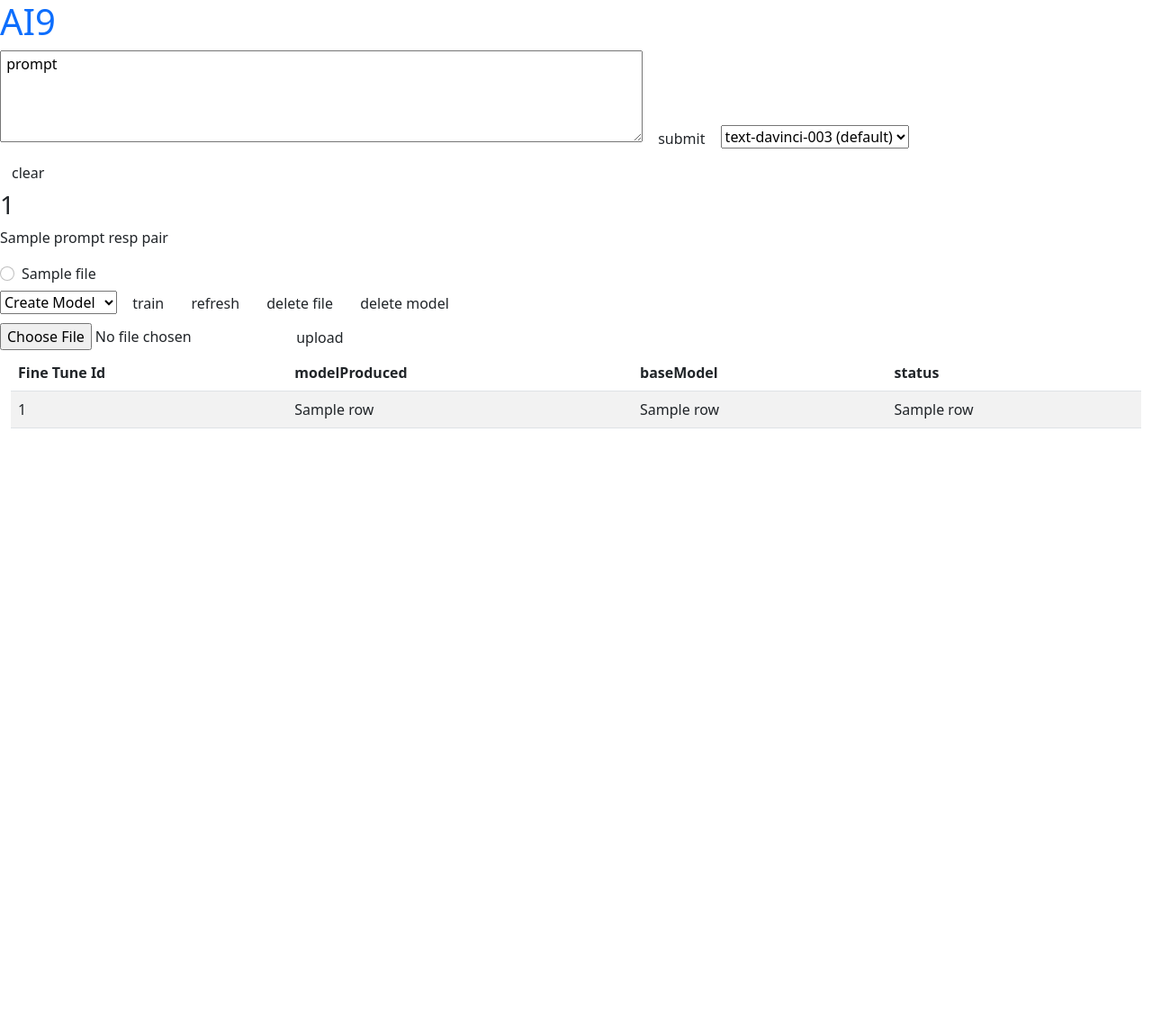
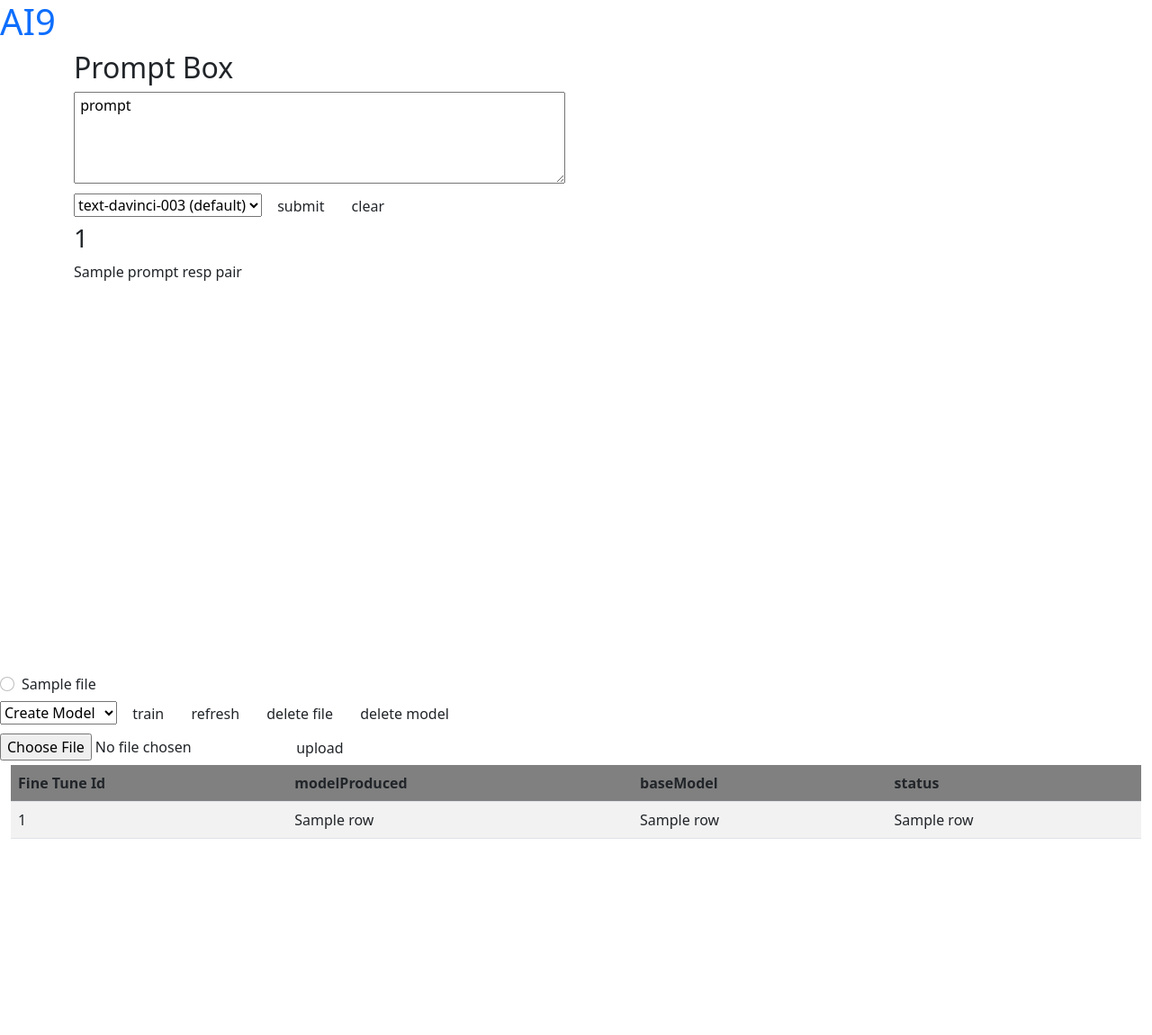
Before and after one commit to kaplannp/buildYourOpenAi, a Flask app: template templates/index.html in a window 1280 px wide. Shown: the whole page at 90% size. Before the commit the page ends 476 px from the top, so only its background shows below. Run offline with Flask 2, Linux system fonts and the light colour scheme; the template is opened without the code that fills it: most values are stand-ins (such as "Sample title", 1, 10 or a date in 2020).

Commit message:
Added css to for some better styling
included the prompt box in a bootstrap grid, and moved elements around

added scrollbar to the table

```diff
--- /dev/null
+++ b/static/style.css
@@ -0,0 +1,17 @@
+.header-table {
+	height: 300px;
+}
+.header-table thead th {
+	position: sticky;
+	top: 0;
+	z-index: 1;
+	background-color: grey;
+}
+
+textarea {
+	width: 100%;
+}
+
+.conversation {
+	height: 500px;
+}
--- a/templates/index.html
+++ b/templates/index.html
@@ -4,31 +4,46 @@
     <title>AI9</title>
     <!-- Latest compiled and minified CSS -->
     <link rel="stylesheet" href="https://cdn.jsdelivr.net/npm/bootstrap@5.2.3/dist/css/bootstrap.min.css">
-
+    <link rel="stylesheet" href="{{ url_for('static', filename='style.css') }}">
   </head>
   <body>
     <h1 class="text-primary"> AI9 </h1>
+    <div class="container">
+      <div class="row">
+	<div class="col-sm-6">
+	  <h2> Prompt Box </h2>
+        </div>
+      </div>
+      <div class="row">
+	<div class="col-sm-6">
           <form method="post" action="{{ url_for("main")}}">
-      <textarea type="text" rows="4" Cols="75" name="textbox"> prompt </textarea>
-      <button class="btn btn-default" type="submit" name="submitPrompt">
-        submit
-      </button>
+            <textarea type="text" rows="4" name="textbox"> prompt </textarea>
+            <div>
             <select name="model">
               <option value="text-davinci-003">text-davinci-003 (default)</option>
               {% for model in models %}
                 <option value="{{model}}">{{model}}</option>
               {% endfor %}
             </select>
-    </form>
-    <form method="post" action="{{ url_for("main")}}">
+            <button class="btn btn-default" type="submit" name="submitPrompt">
+              submit
+            </button>
             <button class="btn btn-default" type="submit" name="clear">
               clear
             </button>
+                </div>
           </form>
+        </div>
+      </div>
+      <div class="row">
+	<div class="col-sm-6 conversation overflow-auto">
           {% for promptRespPair in conversation %}
           <h3> {{ promptRespPair[0] }} </h3>
           <p> {{ promptRespPair[1] }} </p>
           {% endfor %}
+	</div>
+      </div>
+    </div>
     </hr>
     <form method="post" action="{{ url_for("main")}}">
       <div class="form-check">
@@ -65,7 +80,7 @@
     </hr>
     <div class="container-fluid">
       <div class="row">
-	<div class="col-sm-12">
+	<div class="header-table overflow-auto col-sm-12">
 	  <table class="table table-striped">
 	    <thead>
 	      <tr>
```
Lines whose indentation alone changed are shown as unchanged.
